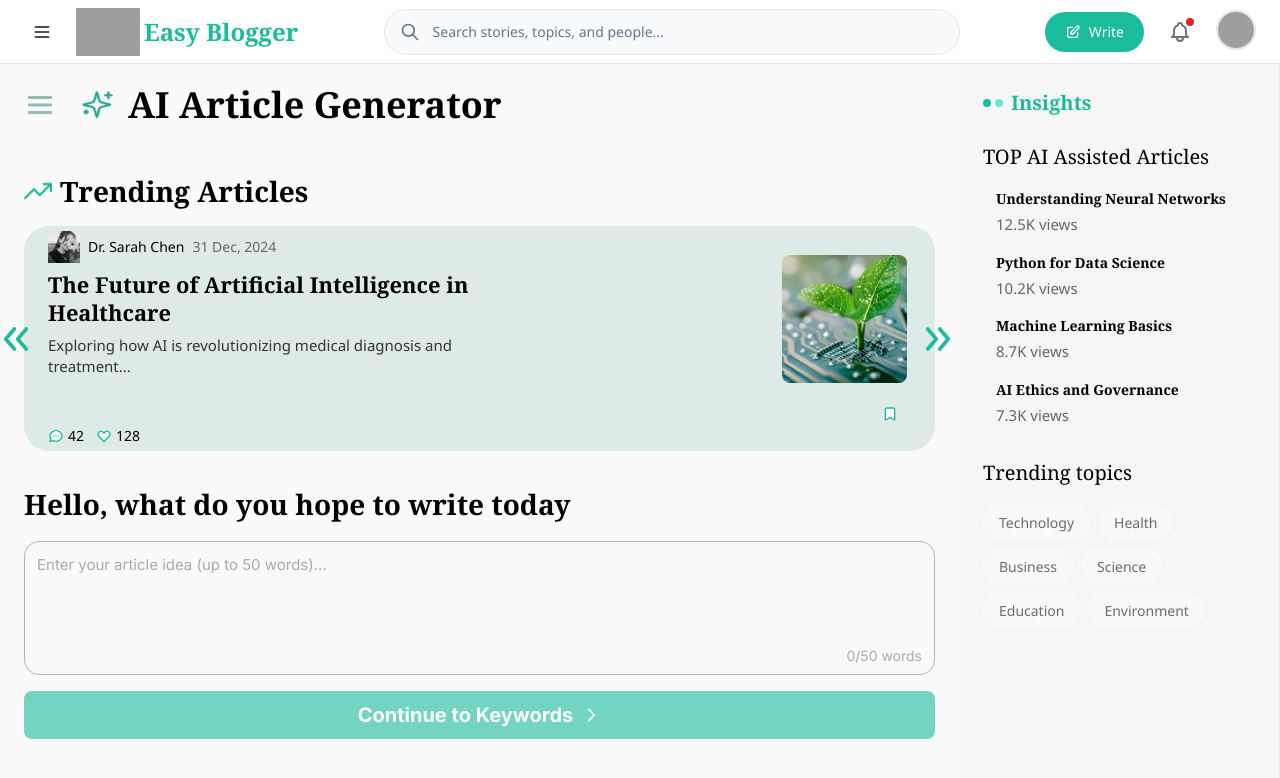
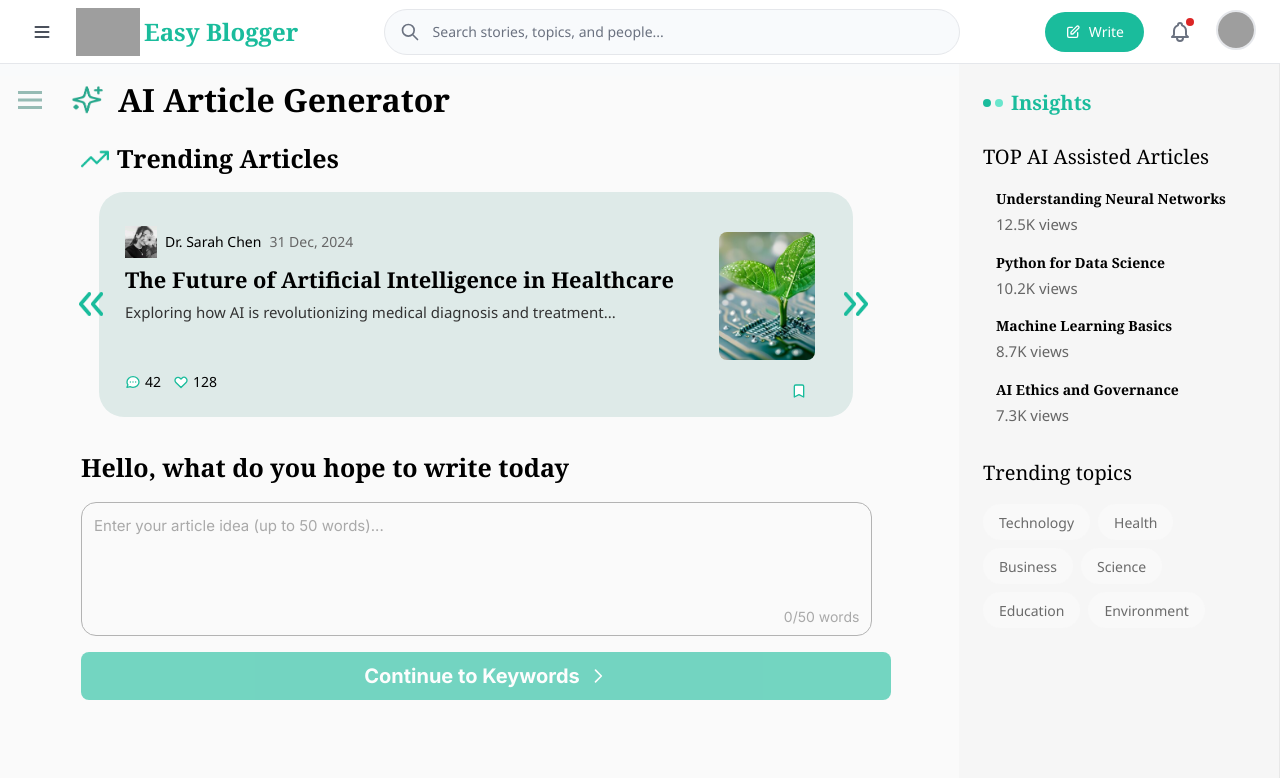
Before and after one commit to dulanprabashwara/software-project-, a Next.js app in the folder easy-blogger/: page /ai-generate in a window 1280 px wide. Shown: the top 778 px of the page. Built offline with nearby package versions, Linux system fonts and the light colour scheme; grey boxes are pictures that could not be loaded.

Commit message:
Fix AI Article Generator styling enhancements

```diff
--- a/easy-blogger/styles/ai article generator/ai-article-generator.css
+++ b/easy-blogger/styles/ai article generator/ai-article-generator.css
@@ -12,6 +12,7 @@
   background-color: #fafafa;
   display: flex;
   flex-direction: column;
+  margin-top: 12px;
 }
 
 /* Content Wrapper for alignment */
@@ -19,7 +20,7 @@
   width: 100%;
   max-width: 1000px;
   margin: 0 auto;
-  padding: 0 24px;
+  padding: 0 14px;
 }
 
 /* Title section styles */
@@ -27,7 +28,7 @@
   display: flex;
   align-items: center;
   gap: 12px;
-  padding: 14px 0; /* Remove horizontal padding as wrapper handles it */
+  padding:  0; /* Remove horizontal padding as wrapper handles it */
   width: 100%;
 }
 
@@ -35,6 +36,7 @@
   width: 32px;
   height: 36px;
   color: #96bbb4;
+
 }
 
 .ai-generator-ai-icon {
@@ -48,14 +50,16 @@
 .ai-generator-title-text {
   font-family: Georgia, serif;
   font-weight: bold;
-  font-size: 36px;
+  font-size: 32px;
   color: #000000;
+
 }
 
 /* Trending articles section */
 .trending-section {
-  margin-top: 24px;
-  width: 100%;
+  margin-top: 16px;
+  width: 90%;
+  margin-left: 67px;
 }
 
 .trending-header {
@@ -73,13 +77,13 @@
 .trending-title {
   font-family: Georgia, serif;
   font-weight: bold;
-  font-size: 28px;
+  font-size: 25px;
   color: #000000;
 }
 
 /* Slider styles */
 .trending-slider {
-  width: 100%;
+  width: 90%;
   height: 225px;
   background-color: #deeae8;
   border-radius: 25px;
@@ -88,6 +92,8 @@
   display: flex;
   align-items: center;
   justify-content: space-between;
+  margin-top: 12px;
+  margin-left:18px;
 }
 
 .slider-chevron {
@@ -114,7 +120,7 @@
   align-items: center;
   justify-content: space-between;
   width: 100%;
-  margin-left: 8px;
+  margin-left: 10px;
   margin-right: 10px;
 }
 
@@ -124,6 +130,9 @@
   align-items: flex-start;
   gap: 8px;
   flex: 1;
+  margin-top: 10px;
+
+
 }
 
 .slider-right-content {
@@ -132,7 +141,9 @@
   align-items: flex-end;
   gap: 8px;
   flex: 1;
-  margin-left: 16px;
+  margin-left:6px;
+  margin-top: 10px;
+
 }
 
 .author-info {
@@ -153,6 +164,7 @@
   flex-direction: row;
   align-items: center;
   gap: 8px;
+
 }
 
 .author-name {
@@ -176,6 +188,7 @@
   color: #000000;
   text-align: left;
   line-height: 1.3;
+  width: 600px;
 }
 
 .article-description {
@@ -195,6 +208,7 @@
   gap: 12px;
   justify-content: flex-start;
   margin-top: 40px;
+  position: relative;
 }
 
 .cover-image {
@@ -202,7 +216,8 @@
   height: 128px;
   border-radius: 8px;
   object-fit: cover;
-  margin-right: 2px;
+  margin-right:12px;
+  margin-top:12px;
 }
 
 .bookmark-wrapper {
@@ -239,7 +254,7 @@
   stroke: #1abc9c;
   stroke-width: 2;
   margin-top: 15px;
-  margin-right: 11px;
+  margin-right: 20px;
 }
 
 /* User input section */
@@ -250,22 +265,23 @@
 .user-prompt-text {
   font-family: Georgia, serif;
   font-weight: bold;
-  font-size: 28px;
+  font-size: 25px;
   color: #000000;
   margin-top: 32px;
   margin-bottom: 16px;
   text-align: left;
   width: 100%;
+  margin-left: 67px;
 }
 
 .user-textbox {
-  width: 100%;
+  width: 85%;
   height: 134px;
   border: 1px solid #b3b3b3;
   border-radius: 15px;
   padding: 12px;
   position: relative;
-  margin: 0 auto;
+  margin-left: 67px;
 }
 
 .user-textbox textarea {
@@ -296,7 +312,7 @@
 }
 
 .continue-button {
-  width: 100%;
+  width: 87%;
   height: 48px;
   background-color: #1abc9c;
   border-radius: 8px;
@@ -308,6 +324,7 @@
   margin: 16px auto 0;
   cursor: pointer;
   transition: opacity 0.2s;
+  margin-left: 67px;
 }
 
 .continue-button:disabled {
```
